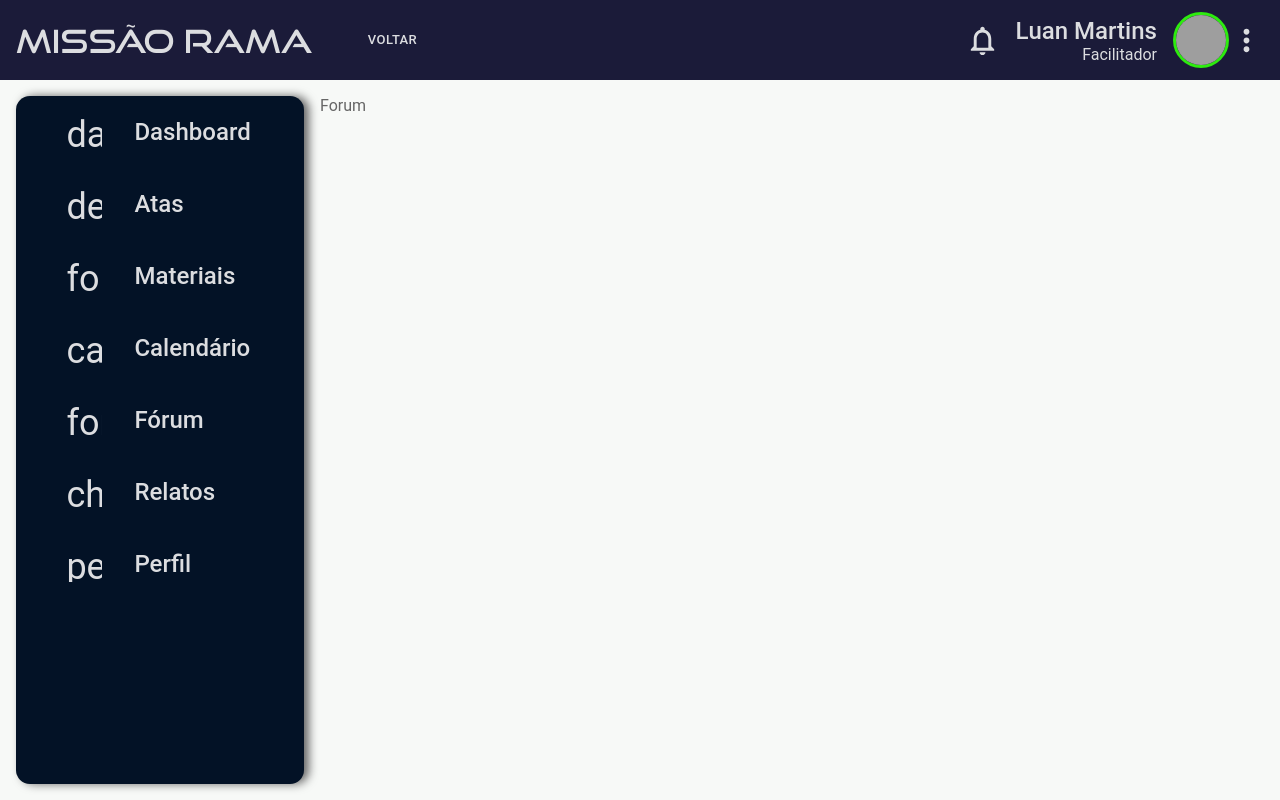
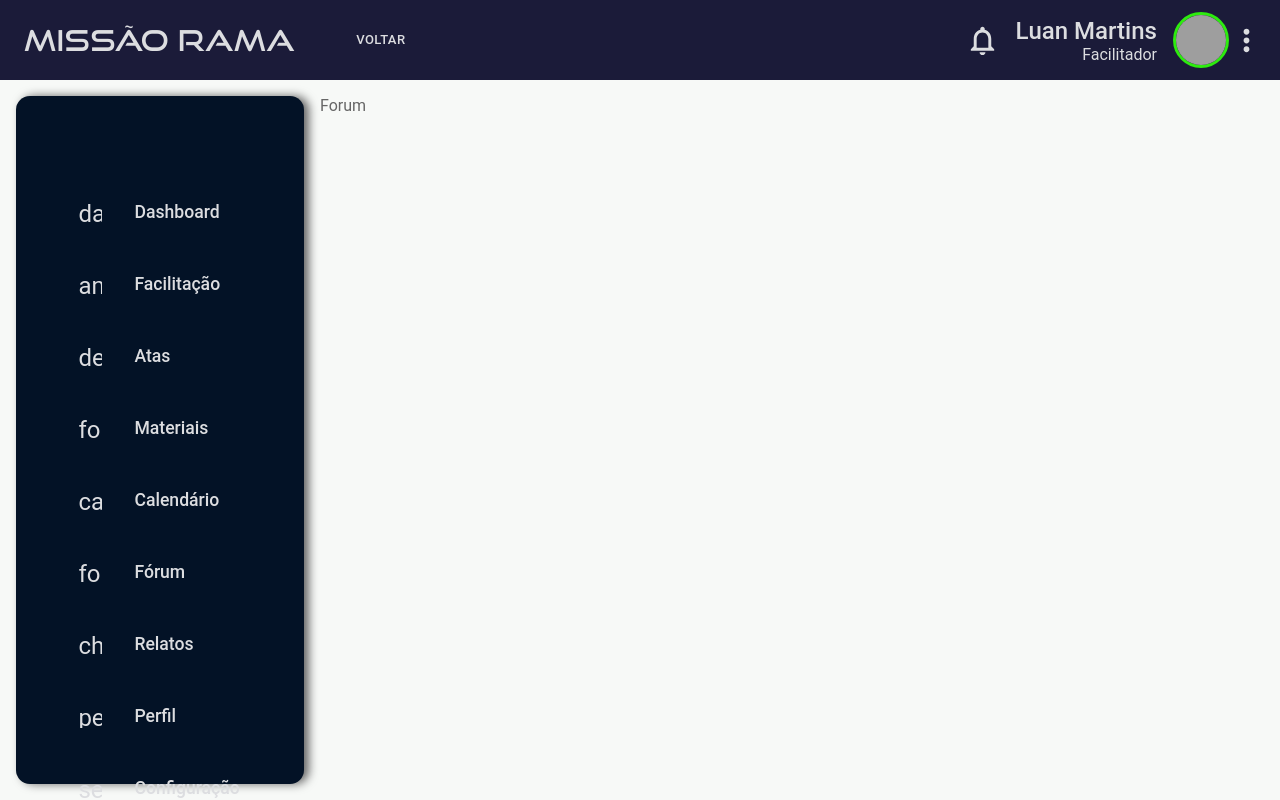
Before and after one commit to luanrem/nextjs-adminsystem, a Next.js app: page /admin/forum in a window 1280 px wide. Built offline with nearby package versions, Linux system fonts and the light colour scheme; grey boxes are pictures that could not be loaded.

Commit message:
fix the sidebar

```diff
--- a/src/components/AdminNavbar/AdminNavbar.tsx
+++ b/src/components/AdminNavbar/AdminNavbar.tsx
@@ -14,7 +14,11 @@ export default function AdminNavbar({ }) {
 
         <Hidden smDown>
           <Title>
-            <h1>MISSÃO RAMA</h1>
+            <Button>
+              <Link href="/admin/dashboard">
+                <h1>MISSÃO RAMA</h1>
+              </Link>
+            </Button>
 
             <Button size="small">Voltar</Button>
           </Title>
@@ -25,7 +29,11 @@ export default function AdminNavbar({ }) {
         <Hidden mdUp>
           <MobileHeader>
             <Title>
-              <Link href="/admin/dashboard"><h1>MISSÃO RAMA</h1></Link>
+              <Button>
+                <Link href="/admin/dashboard">
+                  <h1>MISSÃO RAMA</h1>
+                </Link>
+              </Button>
 
               <Button size="small">Voltar</Button>
             </Title>
--- a/src/components/MenuButton/MenuButton.tsx
+++ b/src/components/MenuButton/MenuButton.tsx
@@ -5,15 +5,15 @@ import ButtonBase from '@material-ui/core/ButtonBase';
 
 import { Container } from '../../styles/components/MenuButton';
 
-export default function ManuButton({ children, layout, path, name, icon }) {
+export default function ManuButton({ layout, path, name, icon }) {
   return (
-    <ButtonBase>
-      <Link href={layout + path}>
+    <Link href={layout + path}>
+      <ButtonBase>
         <Container>
-          <Icon className="Icon" fontSize="large">{icon}</Icon>
+          <Icon className="Icon">{icon}</Icon>
           <h2>{name}</h2>
         </Container>
-      </Link>
-    </ButtonBase>
+      </ButtonBase>
+    </Link>
   );
 }
--- a/src/components/Sidebar/Sidebar.tsx
+++ b/src/components/Sidebar/Sidebar.tsx
@@ -21,11 +21,19 @@ export default function Sidebar() {
               path={prop.path}
               name={prop.name}
               icon={prop.icon}
-            >
-            </MenuButton>
+            />
           );
         })
       }
+        <div className="space"/>
+        <MenuButton
+          layout="/admin"
+          path="/configuracao"
+          name="Configuração"
+          icon="settings"
+        />
+
+
     </Container>
   );
 }
--- a/src/routes/routes.ts
+++ b/src/routes/routes.ts
@@ -5,6 +5,13 @@ const routes = [
     icon: "dashboard",
 
     path: "/dashboard",
+    layout: "/admin",
+  },
+  {
+    name: "Facilitação",
+    icon: "android",
+
+    path: "/facilitacao",
     layout: "/admin",
   },
   {
--- a/src/styles/components/AdminNavbar.ts
+++ b/src/styles/components/AdminNavbar.ts
@@ -23,12 +23,14 @@ export const Container = styled.div`
 export const Title = styled.div`
   display: flex;
 
+  span {
+    margin-right: 3rem;
+  }
+
   h1 {
     font-family: GoodTimes, Arial, Helvetica, sans-serif;
-    font-size: 2rem;
+    font-size: 1.8rem;
     color: var(--gray-line);
-
-    padding-right: 3rem;
   }
 
   button {
--- a/src/styles/components/MenuButton.ts
+++ b/src/styles/components/MenuButton.ts
@@ -19,7 +19,7 @@ export const Container = styled.div`
 
   h2 {
     justify-self: start;
-    font-size: 1.5rem;
+    font-size: 1.1rem;
   }
 
 `;
--- a/src/styles/components/Sidebar.ts
+++ b/src/styles/components/Sidebar.ts
@@ -17,5 +17,11 @@ export const Container = styled.div`
 
   position: fixed;
 
+  button:first-child {
+    margin-top: 5rem;
+  }
 
+  .space {
+    flex-grow: 1;
+  }
 `;
```
Also changed, not shown: src/pages/admin/configuracao.tsx (added, +11 -0 lines), src/pages/admin/facilitacao.tsx (added, +17 -0 lines).
